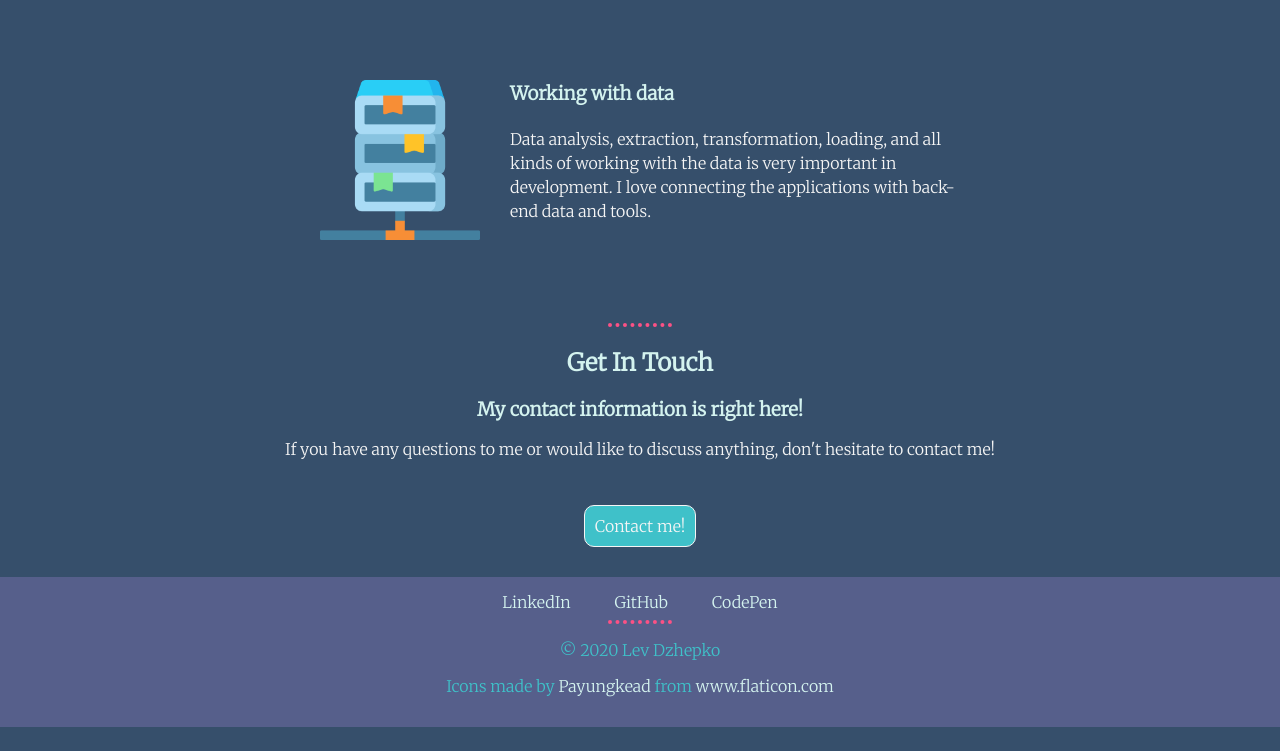
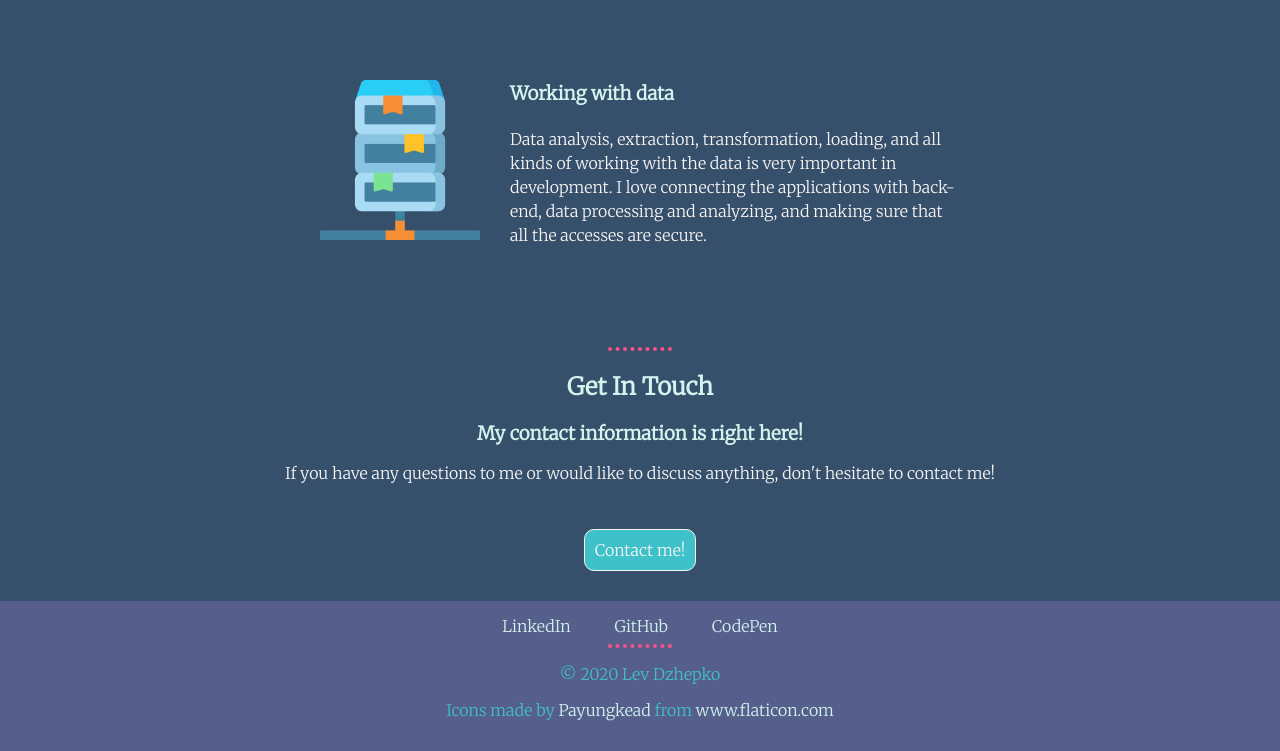
Before and after one commit to levdjepko/personalWebsite, a plain HTML site: page CSS - My site/index.html in a window 1280 px wide. Shown: the part 2315-3066 px from the top of the page. Before the commit the page ends 3042 px from the top, so only its background shows below. Drawn offline with Linux system fonts and the light colour scheme.

Commit message:
Update index.html

```diff
--- a/CSS - My site/index.html
+++ b/CSS - My site/index.html
@@ -65,7 +65,7 @@
           <img class="fifthImage" src="images/server.png" alt="a database schematic">
           <h3>Working with data</h3>
           <p>Data analysis, extraction, transformation, loading, and all kinds of working with the data is very important in development.
-          I love connecting the applications with back-end data and tools.</p>
+          I love connecting the applications with back-end, data processing and analyzing, and making sure that all the accesses are secure.</p>
         </div>
       </div>
       <hr>
```
